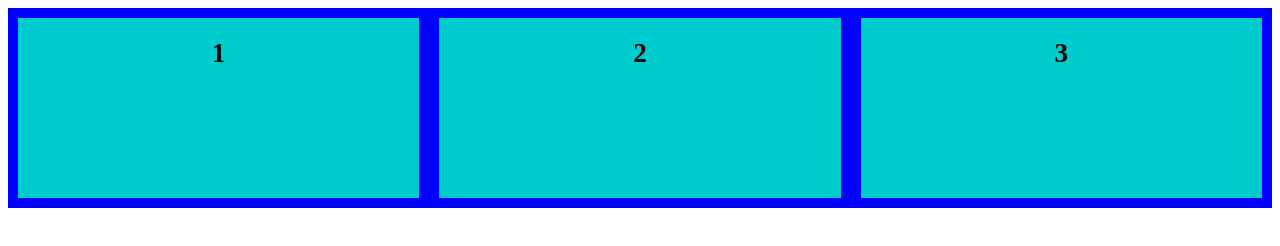
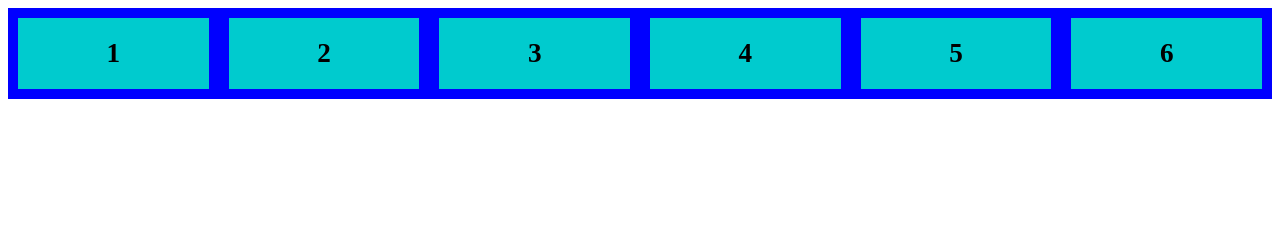
Before and after one commit to Ruma303/css-flexbox, a plain HTML site: page index.html in a window 1280 px wide. Drawn offline with Linux system fonts and the light colour scheme.

Commit message:
conclusione

```diff
--- a/css/style.css
+++ b/css/style.css
@@ -1,5 +1,5 @@
 .container {
-  height: 200px;
+  /* height: 200px; */
   background-color: blue;
   display: flex;
   /* flex-wrap: wrap; */
@@ -46,11 +46,11 @@
  */
 
 /* $ align-self */
-
+/*
 #item2 {
   align-self: stretch;
 }
-
+ */
 /* $ flex-grow */
 /* #item1 {
   flex-grow: 1;
@@ -69,9 +69,25 @@
 
 /* $ flex-basis */
 /* #item1 {
-  flex-basis: 200px;
+  width: 200px;
+  flex-basis: auto;
+} */
+
+/* * flex-basis e min-width */
+/* .item {
+    flex-basis: 100px;
+    min-width: 100px;
 }
- */
+#item1 {
+    flex-basis: 50px;
+    min-width: 150px;
+}
+#item2 {
+    flex-basis: 50px;
+    min-width: 150px;
+} */
+
+
 /* $ flex */
 /* #item1 {
   flex: 5 0 5rem;
--- a/index.html
+++ b/index.html
@@ -23,9 +23,9 @@
         <div class="item" id="item1">1</div>
         <div class="item" id="item2">2</div>
         <div class="item" id="item3">3</div>
-        <!-- <div class="item" id="item4">4</div>
+        <div class="item" id="item4">4</div>
         <div class="item" id="item5">5</div>
-        <div class="item" id="item6">6</div> -->
+        <div class="item" id="item6">6</div>
     </div>
 </body>
 
```
